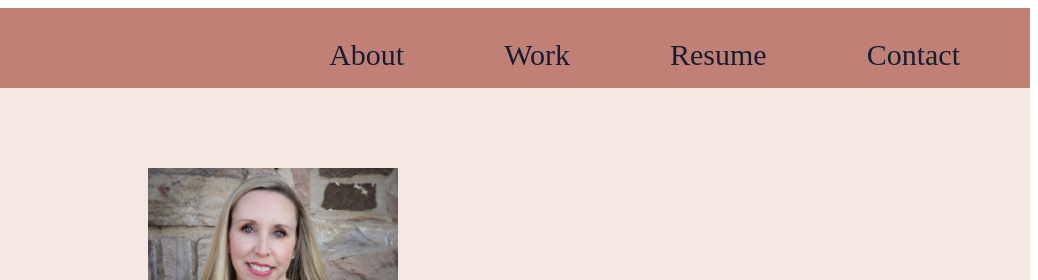
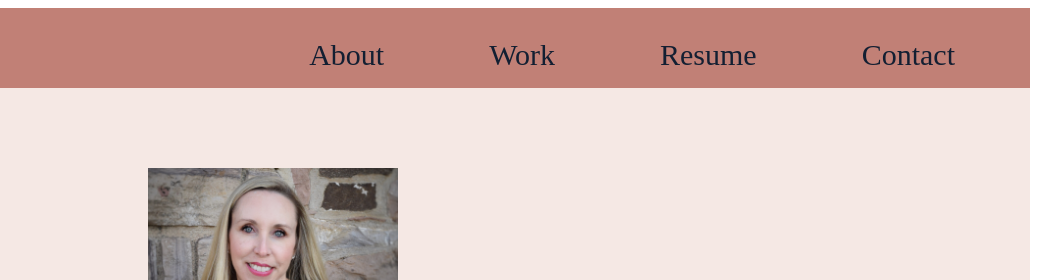
Before and after one commit to sarthur7/UX_UI_HW_17, a plain HTML site: page index.html in a window 1280 px wide. Shown: the top 280 px of the page, 242-1280 px from the left. Drawn offline with Linux system fonts and the light colour scheme.

Commit message:
HW17 Code 1.29.22 12:23
HW17 Code 1.29.22 12:23

```diff
--- a/CSS/style.css
+++ b/CSS/style.css
@@ -10,7 +10,7 @@
     font-size: 30px;
     height: 50px;
     color: #131F32;
-    padding-right: 70px;
+    padding-right: 75px;
     float: right;
 }
 .logo{
```
